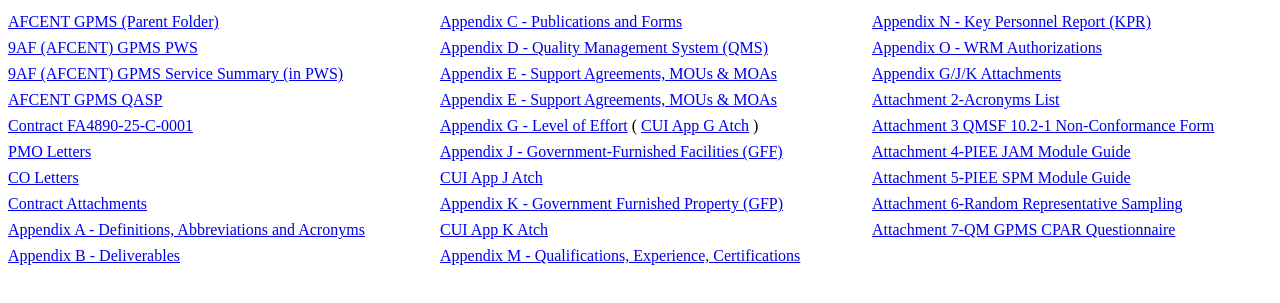
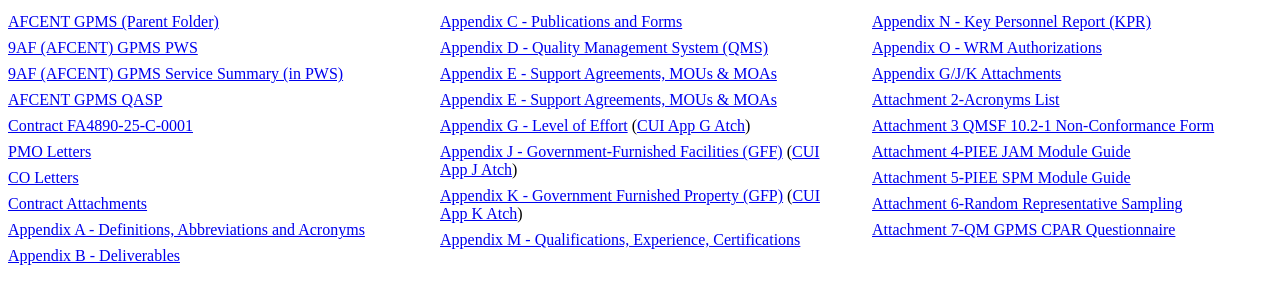
Before and after one commit to bruiz611/bruiz611.github.io, a plain HTML site: page index.html in a window 1280 px wide. Shown: the part 61-364 px from the top of the page. Drawn offline with Linux system fonts and the light colour scheme.

Commit message:
Update index.html

```diff
--- a/index.html
+++ b/index.html
@@ -23,18 +23,12 @@
       <li><a href="https://usaf.dps.mil/:b:/r/sites/10568/AFCENT_GPMS/Shared%20Documents/1.%20PWS/Current%20PWS%20%26%20MODS/MOD%20P00006/Appendix%20D%20-%20Quality%20Management%20System%20(QMS).pdf?csf=1&web=1&e=6y4oGz" target="_blank" rel="noopener noreferrer">Appendix D - Quality Management System (QMS)</a></li>
       <li><a href="https://usaf.dps.mil/:b:/r/sites/10568/AFCENT_GPMS/Shared%20Documents/1.%20PWS/Current%20PWS%20%26%20MODS/MOD%20P00006/Appendix%20E%20-%20Support%20Agreements,%20MOUs%20%26%20MOAs.pdf?csf=1&web=1&e=W60TJi" target="_blank" rel="noopener noreferrer">Appendix E - Support Agreements, MOUs & MOAs</a></li>
       <li><a href="https://usaf.dps.mil/:b:/r/sites/10568/AFCENT_GPMS/Shared%20Documents/1.%20PWS/Current%20PWS%20%26%20MODS/MOD%20P00006/Appendix%20F%20-%20Award%20Fee%20Plan.pdf?csf=1&web=1&e=duZM5p" target="_blank" rel="noopener noreferrer">Appendix E - Support Agreements, MOUs & MOAs</a></li>
-      <li>
-        <a href="https://usaf.dps.mil/:f:/r/sites/10568/AFCENT_GPMS/Shared%20Documents/1.%20PWS/Current%20PWS%20%26%20MODS/MOD%20P00006/Apendix%20G%20-%20Level%20of%20Effort?csf=1&web=1&e=9selZJ" target="_blank" rel="noopener noreferrer">Appendix G - Level of Effort</a>
-        <span class="sub-links">
-          (
-            <a href="https://usaf.dps.mil/:f:/r/sites/10568/AFCENT_GPMS/Shared%20Documents/7.%20Contract%20Documents/CUI%20App%20G%20Atch?csf=1&web=1&e=s9F3bL" target="_blank" rel="noopener noreferrer">CUI App G Atch</a>
-          )
-        </span>
-      </li>
-      <li><a href="https://usaf.dps.mil/:b:/r/sites/10568/AFCENT_GPMS/Shared%20Documents/1.%20PWS/Archived%20PWS%20%26%20MODS/MOD%20P0000X/Appendix%20J%20-%20Government-Furnished%20Facilities%20(GFF).pdf?csf=1&web=1&e=EAHj26" target="_blank" rel="noopener noreferrer">Appendix J - Government-Furnished Facilities (GFF)</a></li>
-        <li><a href="https://usaf.dps.mil/:f:/r/sites/10568/AFCENT_GPMS/Shared%20Documents/7.%20Contract%20Documents/CUI%20App%20J%20Atch?csf=1&web=1&e=xyTrpD" target="_blank" rel="noopener noreferrer">CUI App J Atch</a></li>
-      <li><a href="https://usaf.dps.mil/:b:/r/sites/10568/AFCENT_GPMS/Shared%20Documents/1.%20PWS/Current%20PWS%20%26%20MODS/MOD%20P00006/Appendix%20K%20-%20Government%20Furnished%20Property%20(GFP).pdf?csf=1&web=1&e=0Vsbfx" target="_blank" rel="noopener noreferrer">Appendix K - Government Furnished Property (GFP)</a></li>
-        <li><a href="https://usaf.dps.mil/:f:/r/sites/10568/AFCENT_GPMS/Shared%20Documents/7.%20Contract%20Documents/CUI%20App%20K%20Atch?csf=1&web=1&e=r4owvw" target="_blank" rel="noopener noreferrer">CUI App K Atch</a></li>
+      <li><a href="https://usaf.dps.mil/:f:/r/sites/10568/AFCENT_GPMS/Shared%20Documents/1.%20PWS/Current%20PWS%20%26%20MODS/MOD%20P00006/Apendix%20G%20-%20Level%20of%20Effort?csf=1&web=1&e=9selZJ" target="_blank" rel="noopener noreferrer">Appendix G - Level of Effort</a>
+        <span class="sub-links">(<a href="https://usaf.dps.mil/:f:/r/sites/10568/AFCENT_GPMS/Shared%20Documents/7.%20Contract%20Documents/CUI%20App%20G%20Atch?csf=1&web=1&e=s9F3bL" target="_blank" rel="noopener noreferrer">CUI App G Atch</a>)</span></li>
+      <li><a href="https://usaf.dps.mil/:b:/r/sites/10568/AFCENT_GPMS/Shared%20Documents/1.%20PWS/Archived%20PWS%20%26%20MODS/MOD%20P0000X/Appendix%20J%20-%20Government-Furnished%20Facilities%20(GFF).pdf?csf=1&web=1&e=EAHj26" target="_blank" rel="noopener noreferrer">Appendix J - Government-Furnished Facilities (GFF)</a>
+        <span class="sub-links">(<a href="https://usaf.dps.mil/:f:/r/sites/10568/AFCENT_GPMS/Shared%20Documents/7.%20Contract%20Documents/CUI%20App%20J%20Atch?csf=1&web=1&e=xyTrpD" target="_blank" rel="noopener noreferrer">CUI App J Atch</a>)</span></li>
+      <li><a href="https://usaf.dps.mil/:b:/r/sites/10568/AFCENT_GPMS/Shared%20Documents/1.%20PWS/Current%20PWS%20%26%20MODS/MOD%20P00006/Appendix%20K%20-%20Government%20Furnished%20Property%20(GFP).pdf?csf=1&web=1&e=0Vsbfx" target="_blank" rel="noopener noreferrer">Appendix K - Government Furnished Property (GFP)</a>
+        <span class="sub-links">(<a href="https://usaf.dps.mil/:f:/r/sites/10568/AFCENT_GPMS/Shared%20Documents/7.%20Contract%20Documents/CUI%20App%20K%20Atch?csf=1&web=1&e=r4owvw" target="_blank" rel="noopener noreferrer">CUI App K Atch</a>)</span></li>
       <li><a href="https://usaf.dps.mil/:b:/r/sites/10568/AFCENT_GPMS/Shared%20Documents/1.%20PWS/Current%20PWS%20%26%20MODS/MOD%20P00006/Appendix%20M%20-%20Qualifications%20Experience%20Certifications%20(P00006).pdf?csf=1&web=1&e=ARg3Z3" target="_blank" rel="noopener noreferrer">Appendix M - Qualifications, Experience, Certifications</a></li>
       <li><a href="https://usaf.dps.mil/:b:/r/sites/10568/AFCENT_GPMS/Shared%20Documents/1.%20PWS/Current%20PWS%20%26%20MODS/MOD%20P00006/Appendix%20N%20-%20Key%20Personnel%20Report%20(KPR).pdf?csf=1&web=1&e=yyiFt8" target="_blank" rel="noopener noreferrer">Appendix N - Key Personnel Report (KPR)</a></li>
       <li><a href="https://usaf.dps.mil/:b:/r/sites/10568/AFCENT_GPMS/Shared%20Documents/1.%20PWS/Current%20PWS%20%26%20MODS/MOD%20P00006/Appendix%20O%20-%20WRM%20Authorizations.pdf?csf=1&web=1&e=aH4kDt" target="_blank" rel="noopener noreferrer">Appendix O - WRM Authorizations</a></li>
```
